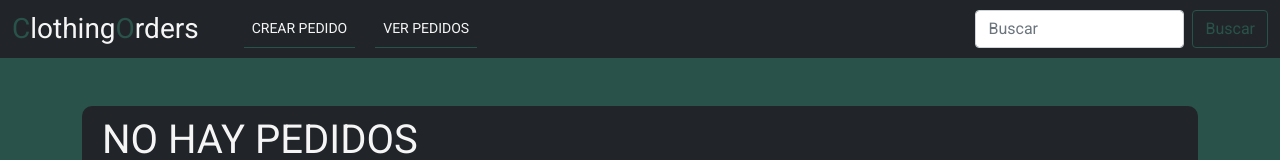
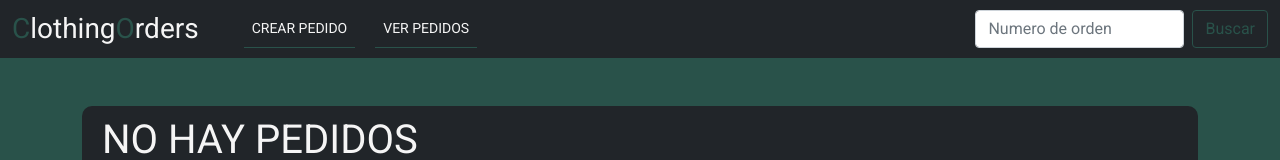
Before and after one commit to FrancoBrizuela01/pedidos-react, a React (Create React App) app: page / in a window 1280 px wide. Shown: the top 160 px of the page. Built offline with nearby package versions, Linux system fonts and the light colour scheme.

Commit message:
proyecto terminado

```diff
--- a/src/App.js
+++ b/src/App.js
@@ -34,7 +34,7 @@ function App() {
   };
 
   const titulo = pedidos.length === 0 ? "NO HAY PEDIDOS" : "PEDIDOS";
-  const pedidosOrden = pedidos.length;
+  const pedidosOrden = pedidos.length + 1;
 
   return (
     <>
@@ -55,6 +55,7 @@ function App() {
                         {titulo}
                       </h1>
                     </div>
+                    {pedidosEncontrados.length > 0 ? (
                       <div>
                         {pedidosEncontrados &&
                           pedidosEncontrados.map((e, index) => (
@@ -62,19 +63,18 @@ function App() {
                               key={index}
                               pedido={e}
                               eliminarPedido={eliminarPedido}
-                            background={true}
-                            background2={"bg-dark"}
-                            estado={e.estado}
                             />
                           ))}
                       </div>
-                    {pedidos.map((pedido) => (
+                    ) : (
+                      pedidos.map((pedido) => (
                         <Pedido
                           key={pedido.id}
                           pedido={pedido}
                           eliminarPedido={eliminarPedido}
                         />
-                    ))}
+                      ))
+                    )}
                   </div>
                 </div>
                 <div className="row">
--- a/src/components/Buscador.js
+++ b/src/components/Buscador.js
@@ -1,11 +1,11 @@
 import React, { useState } from "react";
 
 const Buscador = ({ pedidos, setPedidosEncontrados }) => {
-  const [valor, setValor] = useState("");
+  const [valor, setValor] = useState(0);
 
   const buscar = () => {
     const pedidosEncontrados = pedidos.filter(
-      (e) => valor.toLowerCase() === e.cliente.toLowerCase()
+      (e) => Number(valor) === e.orden
     );
     console.log(pedidosEncontrados);
     setPedidosEncontrados(pedidosEncontrados);
@@ -17,7 +17,7 @@ const Buscador = ({ pedidos, setPedidosEncontrados }) => {
         <input
           className="form-control me-2"
           type="search"
-          placeholder="Buscar"
+          placeholder="Numero de orden"
           aria-label="Search"
           onChange={(e) => setValor(e.target.value)}
         />
--- a/src/components/Pedido.js
+++ b/src/components/Pedido.js
@@ -1,18 +1,20 @@
 import React from "react";
 
-const Pedido = ({ pedido, eliminarPedido, background, background2 }) => {
-  const msj = `DATOS DEL PEDIDO:  %0D%0A PEDIDO: ${pedido.articulo}, TALLE: ${pedido.talle}, LUGAR DE ENTREGA: ${pedido.lugar}, FECHA DE ENTREGA: ${pedido.fecha} a las ${pedido.hora} horas`;
+const Pedido = ({ pedido, eliminarPedido }) => {
+  const msj = `DATOS DEL PEDIDO:  %0D%0A -NUMERO DE ORDEN: ${pedido.orden} %0D%0A -PEDIDO: ${pedido.articulo}, %0D%0A -TALLE: ${pedido.talle}, %0D%0A -LUGAR DE ENTREGA: ${pedido.lugar}, %0D%0A -FECHA DE ENTREGA: ${pedido.fecha} a las ${pedido.hora} horas`;
 
   const url = `https://wa.me/54${pedido.celular}?text=${msj}`;
 
   return (
     <div class="mb-3">
-      <div
-        className={` card ${background2 ? background2 : null}  `}
-        id="pedido"
-      >
+      <div className="card" id="pedido">
         <div className="card-body">
           <div className="list-group list-group-horizontal">
+            <div className="list-group-item">
+              <p>
+                NUMERO DE ORDEN:<span> {pedido.orden} </span>
+              </p>
+            </div>
             <div className="list-group-item">
               <p>
                 CLIENTE:<span> {pedido.cliente} </span>
```
Lines whose indentation alone changed are shown as unchanged.
